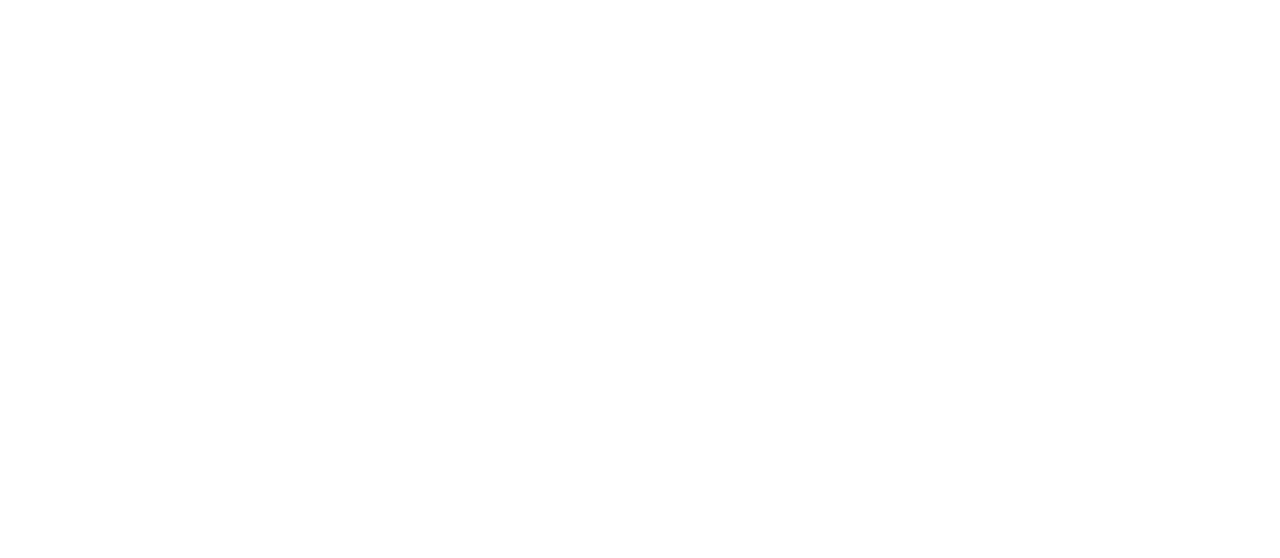
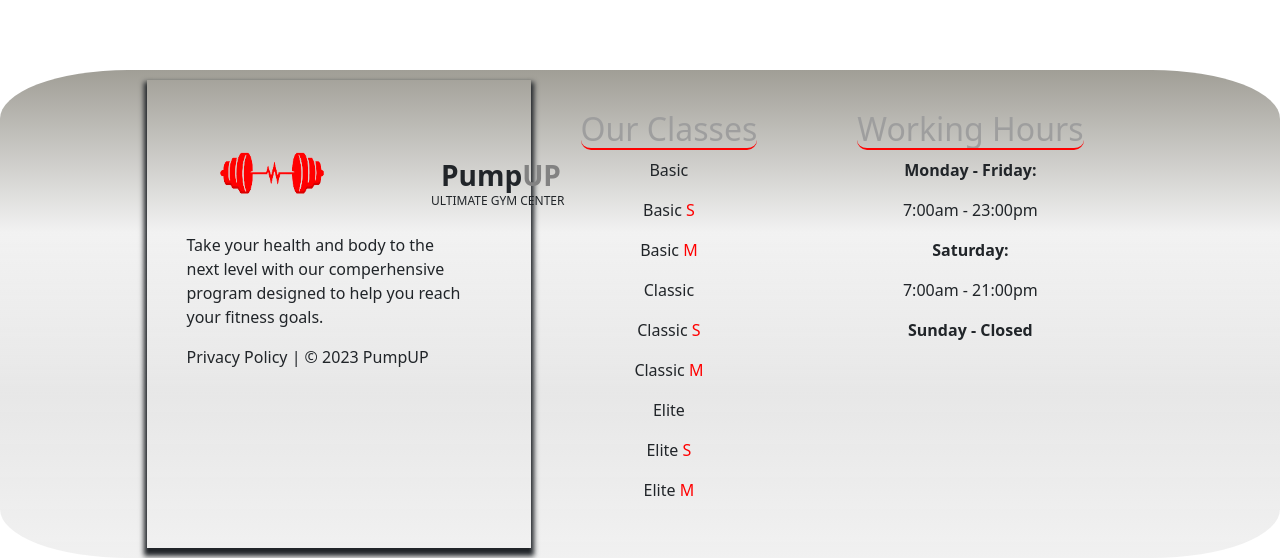
Before and after one commit to Lovric99/GymApp-Frontend, an Angular app in the folder PumpUp/: page / in a window 1280 px wide. Shown: the part 2330-2888 px from the top of the page. Before the commit the page ends 2170 px from the top, so only its background shows below. Built offline with nearby package versions, Linux system fonts and the light colour scheme; no server answers; grey boxes are pictures that could not be loaded.

Commit message:
finished schedule component

```diff
--- a/PumpUp/src/app/app.component.css
+++ b/PumpUp/src/app/app.component.css
@@ -20,3 +20,13 @@
     color: black;
     display: flex;
 }
+
+#schedule {
+    background: linear-gradient( #a09e96 , #f2f2f2 , #dbdbdba7,  #eaeaeaac );
+    width: 100%;
+    position: absolute;
+    top: 300vh;
+    display: flex;
+    border-radius: 10%;
+    justify-content: center;
+}
--- a/PumpUp/src/app/app.component.html
+++ b/PumpUp/src/app/app.component.html
@@ -2,4 +2,5 @@
  <app-nav-bar class="bar"></app-nav-bar>
  <app-packets id="paketi"></app-packets>
  <app-membership id="membership"></app-membership>
+ <app-schedule id="schedule"></app-schedule>
 </div>
--- a/PumpUp/src/app/schedule/schedule.component.css
+++ b/PumpUp/src/app/schedule/schedule.component.css
@@ -0,0 +1,67 @@
+.icon {
+    width: 170px;
+}
+
+h6 {
+    position: absolute;
+    font-size: 12px;
+    top: 124px;
+    left: 431px;
+}
+
+h3 {
+    position: absolute;
+    top: 89px;
+    left: 441px;
+}
+
+span {
+    color: rgb(130, 130, 130) ;
+}
+
+div {
+    padding: 40px;
+    padding-right: 60px;
+}
+
+h2 {
+    border-bottom: 2px solid red;
+    border-bottom-right-radius: 10px;
+    border-bottom-left-radius: 10px;
+}
+
+.paket {
+    color: red;
+}
+
+.prvi {
+    width: 30%;
+    margin: 10px;
+    box-shadow: 0px 5px 5px 3px;
+}
+
+.drugi {
+    text-align: center;
+}
+
+.treci {
+    text-align: center;
+}
+
+h2 {
+    color: transparent;
+    background-clip: text;
+    -webkit-text-fill-color: transparent;
+    -webkit-background-clip: text;
+
+    background-image: url("/assets/images/tekst1.jpg");
+    background-size: 120%;
+    animation: bg-animation 30s cubic-bezier(0.3,0,0.7,1) infinite;
+}
+
+@keyframes bg-animation {
+    0% {background-position: 0% 0%;}
+    50% {background-position: 100% 100%;}
+    100% {background-position: 0% 0%;}
+
+}
--- a/PumpUp/src/app/schedule/schedule.component.html
+++ b/PumpUp/src/app/schedule/schedule.component.html
@@ -1 +1,28 @@
-<p>schedule works!</p>
+
+<div class="prvi">
+    <img src="/assets/images/icon.png" class="icon">
+    <h3><b>Pump<span>UP</span></b></h3>
+    <h6>ULTIMATE GYM CENTER</h6>
+    <p>Take your health and body to the next level with our comperhensive program designed to help you reach your fitness goals.</p>
+    <p>Privacy Policy | &copy; 2023 PumpUP</p>
+</div>
+<div class="drugi">
+  <h2>Our Classes</h2>
+    <p>Basic</p>
+    <p>Basic <span class="paket">S</span></p>
+    <p>Basic <span class="paket">M</span></p>
+    <p>Classic</p>
+    <p>Classic <span class="paket">S</span></p>
+    <p>Classic <span class="paket">M</span></p>
+    <p>Elite</p>
+    <p>Elite <span class="paket">S</span></p>
+    <p>Elite <span class="paket">M</span></p>
+</div>
+<div class="treci">
+    <h2>Working Hours</h2>
+    <p><b>Monday - Friday:</b></p>
+    <p>7:00am - 23:00pm</p>
+    <p><b>Saturday:</b></p>
+    <p>7:00am - 21:00pm</p>
+    <p><b>Sunday - Closed</b></p>
+</div>
```
